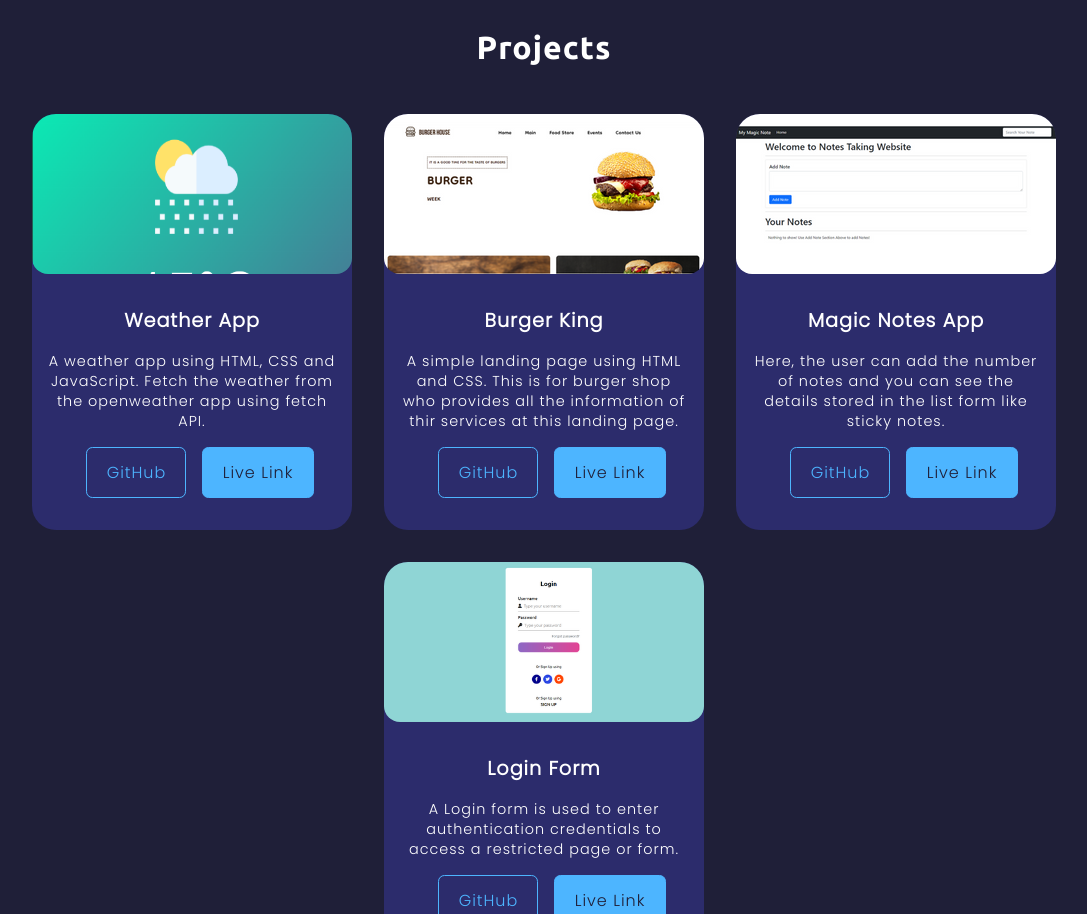
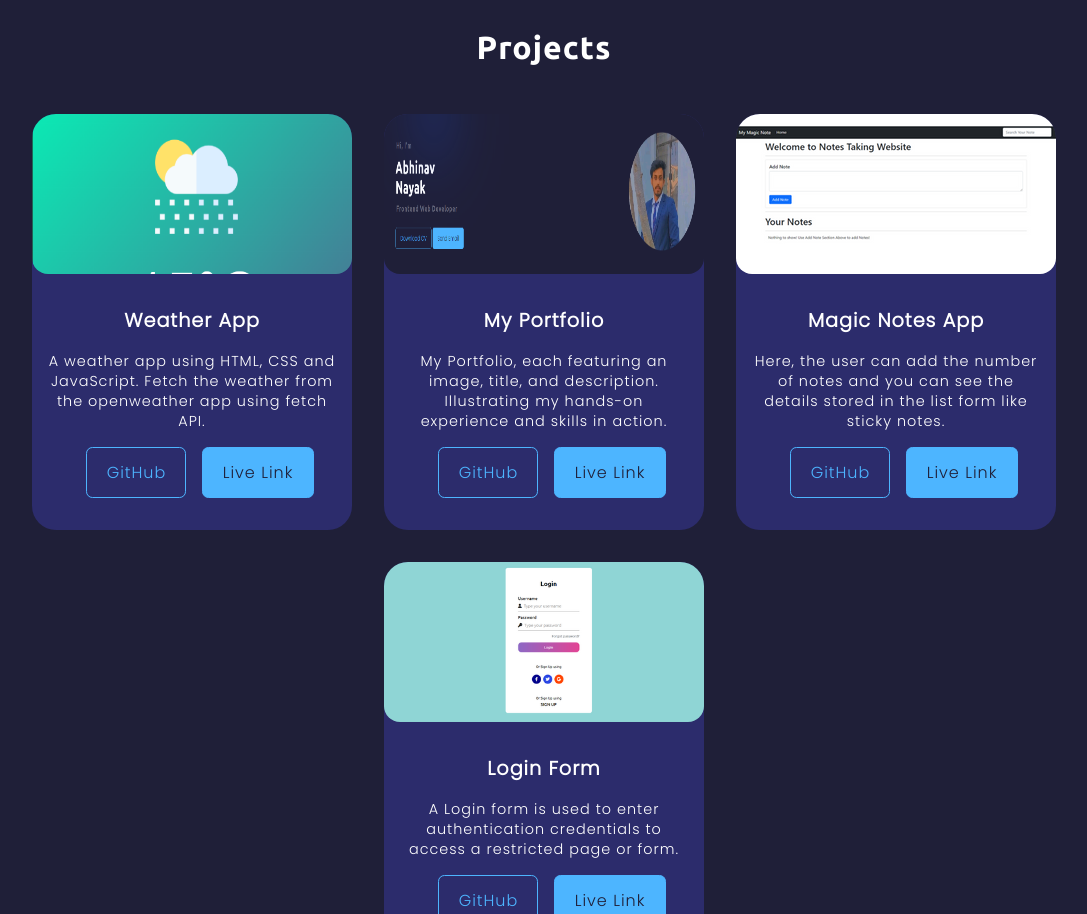
Before and after one commit to abhinavnayak21/my-portfolio, a plain HTML site: page index.html in a window 1280 px wide. Shown: the part 1438-2352 px from the top of the page, without its empty margins (96-1183 px from the left). Drawn offline with Linux system fonts and the light colour scheme; a script that the page names is missing.

Commit message:
Update index.html

```diff
--- a/index.html
+++ b/index.html
@@ -143,15 +143,15 @@
             </div>
             <div class="projects-item flex f-col s-center items-center">
                 <div class="image-container p-one">
-                    <img src="./Images/burgerKing.png" alt="">
+                    <img src="./Images/Portfolio.png" alt="">
                 </div>
-                <h1 class="t-white poppins">Burger King</h1>
-                <p class="t-white poppins">A simple landing page using HTML and CSS. This is for burger shop who
-                    provides all the information of thir services at this landing page.</p>
+                <h1 class="t-white poppins">My Portfolio</h1>
+                <p class="t-white poppins">My Portfolio, each featuring an image, title, and description.
+                        Illustrating my hands-on experience and skills in action.</p>
                 <div class="buttons flex s-around">
                     <a href="#" target="_blanks"
                         class="btn mx-1 m-top">GitHub</a>
-                    <a href="#" target="_blanks" class="btn m-top live">Live
+                    <a href="#home" target="_blanks" class="btn m-top live">Live
                         Link</a>
                 </div>
             </div>
@@ -166,7 +166,7 @@
                 <p class="t-white poppins">Here, the user can add the number of notes and you can see the
                     details stored in the list form like sticky notes.</p>
                 <div class="buttons flex s-around">
-                    <a href="#" target="_blank"
+                    <a href="https://github.com/abhinavnayak21/my-portfolio" target="_blank"
                         class="btn mx-1 m-top">GitHub</a>
                     <a href="#" target="_blank" class="btn m-top live">Live
                         Link</a>
```
